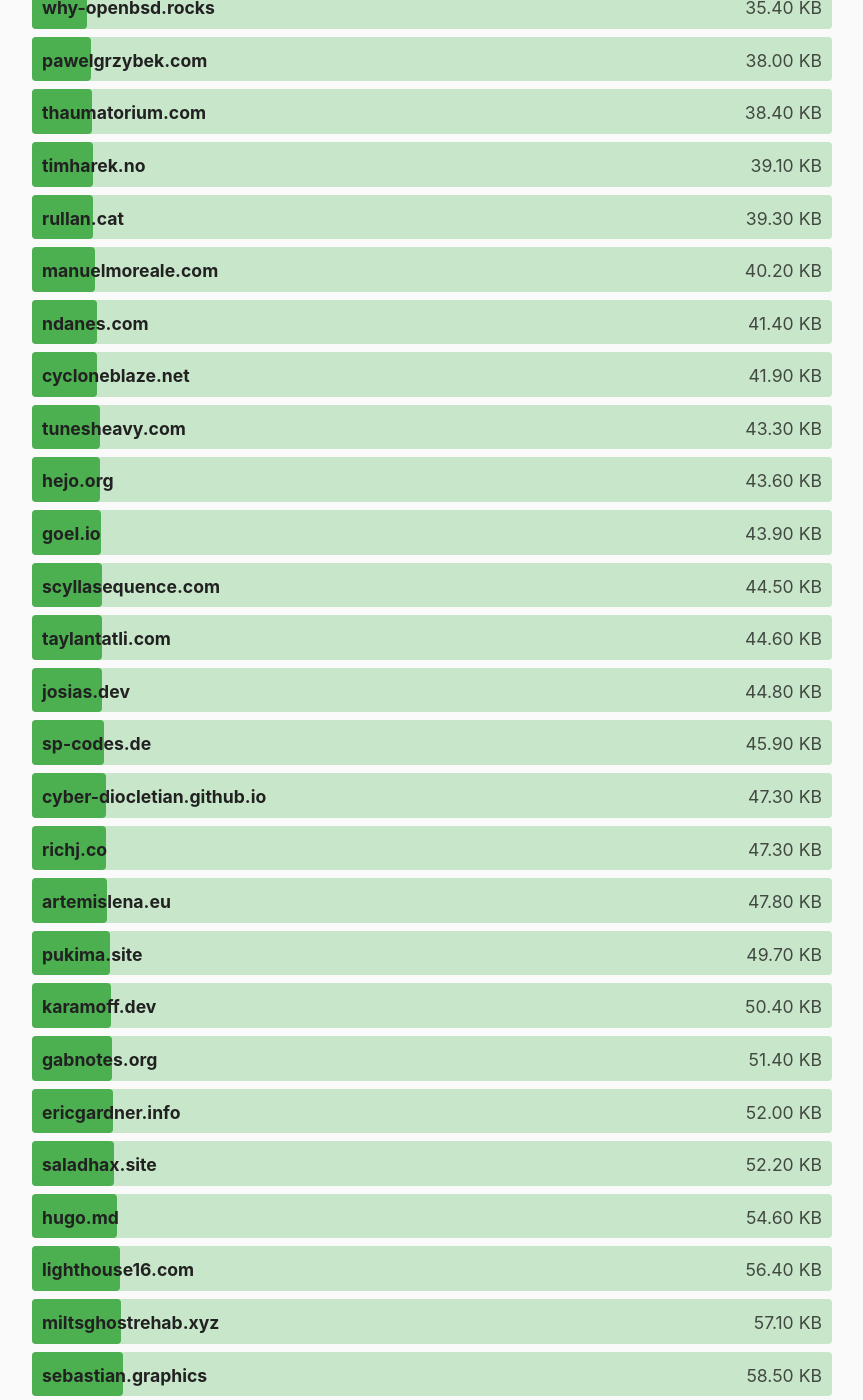
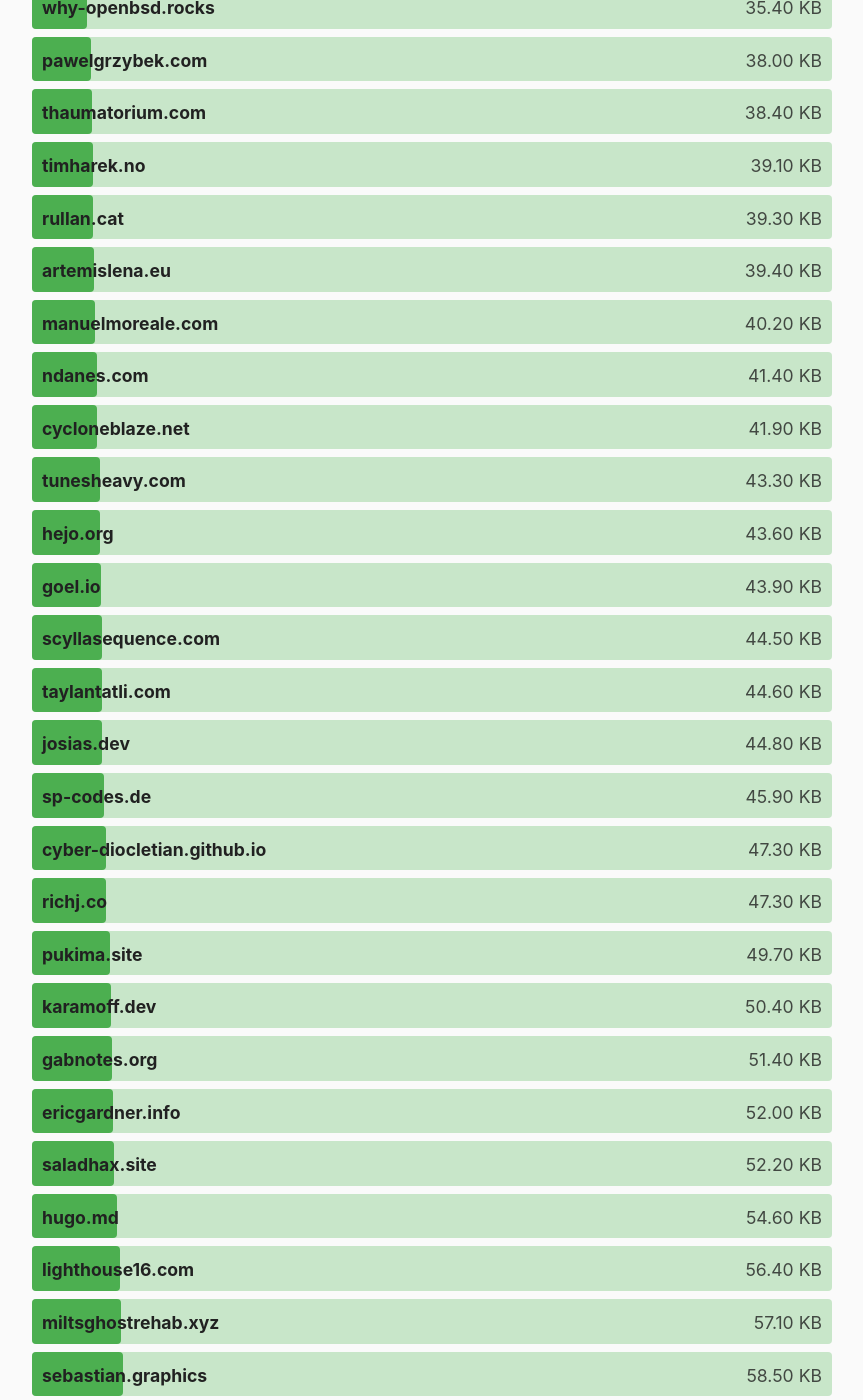
Before and after one commit to kevquirk/512kb.club, a Jekyll site: the page built from index.md, in a window 1280 px wide and 1400 px high, scrolled down 6898 px. Shown: the whole window, without its empty margins (208-1071 px from the left). Built offline with Jekyll 4.4.1, drawn with Linux system fonts in a browser that asks for light colours.

Commit message:
Update artemislena.eu size

```diff
--- a/_data/sites.yml
+++ b/_data/sites.yml
@@ -90,8 +90,8 @@
 
 - domain: artemislena.eu
   url: https://artemislena.eu/
-  size: 47.8
-  last_checked: 2021-07-04
+  size: 39.4
+  last_checked: 2021-07-06
 
 - domain: aryan.app
   url: https://aryan.app/
```
